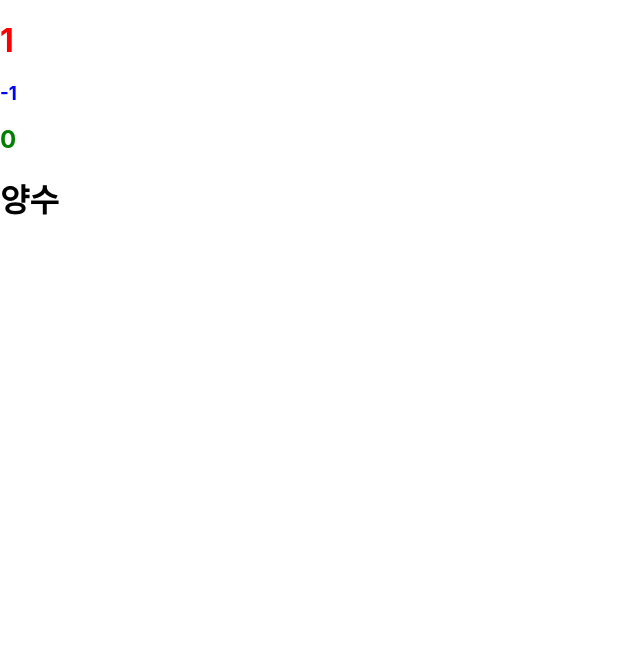
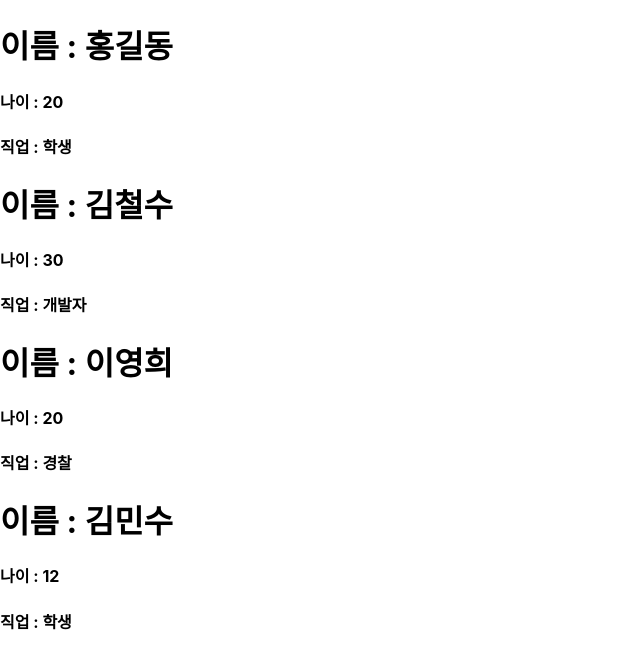
Before and after one commit to GODDONGHYUN/ReactWorkSpace, a React (Create React App) app in the folder basic/: page / in a window 1280 px wide. Shown: the top 668 px of the page, without its empty margins (0-640 px from the left). Built offline with nearby package versions, Linux system fonts and the light colour scheme.

Commit message:
2024-04-05 REACT(조건부 렌더링) 활용,  (리스트렌더링) 개념

```diff
--- a/basic/src/App.tsx
+++ b/basic/src/App.tsx
@@ -7,6 +7,7 @@
 import CurlyBraces from "./component/CurlyBraces";
 import SignUpContainer from "./component/component_manage/example/SignUpContainer";
 import ConditionalRendering from "./component/component_manage/ConditionalRendering";
+import ListRendering from "./component/component_manage/ListRendering";
 
 // JSX / TSX :
 // ? JSX (JavaScript XML) / TSX (TypeScript XML)
@@ -85,7 +86,8 @@
       {/* <SignUpContainer /> */}
       {/* <CurlyBraces /> */}
       {/* <Properties /> */}
-      <ConditionalRendering />
+      {/* <ConditionalRendering /> */}
+      <ListRendering />
     </>
   );
 }
--- a/basic/src/component/component_manage/ConditionalRendering.tsx
+++ b/basic/src/component/component_manage/ConditionalRendering.tsx
@@ -22,7 +22,25 @@
 
   // ? ex) 만약 number가 양수면 '양수'를 렌더링
   // * if (number > 0) return '양수';
-  return <h1>{number > 0 && "양수"}</h1>;
+  // ? 양수가 아니면 '양수가 아님'을 렌더링
+  // * if(number <= 0) return '양수가 아님';
+  // * if(!(number > 0)) return '양수가 아님';
+  return (
+    <h1>
+      {number > 0 && "양수"}
+      {number <= 0 && "양수가 아님"}
+      {/* {number > 0 || "양수가 아님"} */}
+    </h1>
+  );
+}
+
+function ThreeTermComponent({ number }: { number: number }) {
+  // 삼항 연산자(? :)를 이용한 조건부 렌더링
+  // JSX 내부에서(return 안) 상황(조건)에 따라서 서로 다른 렌더링을 하고 싶을 떄 사용
+
+  // ex) number가 양수면 '양수', 음수면 '음수' ,0이면 '영'
+
+  return <h1>{number > 0 ? "양수" : number < 0 ? "음수" : "영"}</h1>;
 }
 
 export default function ConditionalRendering() {
@@ -33,6 +51,9 @@
       <IfComponent number={0} />
       <AndComponent number={1} />
       <AndComponent number={0} />
+      <ThreeTermComponent number={-1} />
+      <ThreeTermComponent number={0} />
+      <ThreeTermComponent number={1} />
     </>
   );
 }
--- /dev/null
+++ b/basic/src/component/component_manage/ListRendering.tsx
@@ -0,0 +1,32 @@
+import React from "react";
+
+// 리스트 렌더링 :
+// * JSX 내부에서 반복적으로 렌더링하는 요소에 대해 반복 처리
+// * JSX 안에서는 for 혹은 while과 같은 반복문을 사용할 수 없음
+// * 리스트의 각종 메서드를 활용
+
+interface Human {
+  name: string;
+  age: number;
+  job: string;
+}
+
+function ListItem({ name, age, job }: Human) {
+  return (
+    <div>
+      <h1>이름 : {name}</h1>
+      <h4>나이 : {age}</h4>
+      <h4>직업 : {job}</h4>
+    </div>
+  );
+}
+export default function ListRendering() {
+  return (
+    <>
+      <ListItem name="홍길동" age={20} job="학생" />
+      <ListItem name="김철수" age={30} job="개발자" />
+      <ListItem name="이영희" age={20} job="경찰" />
+      <ListItem name="김민수" age={12} job="학생" />
+    </>
+  );
+}
--- a/basic/src/component/component_manage/example/InputBox.tsx
+++ b/basic/src/component/component_manage/example/InputBox.tsx
@@ -12,7 +12,7 @@
       <div className="input-label label">{label}</div>
       <div className="input-content-box">
         <input className="input" type={type} placeholder={placeholder} />
-        <div className="input-disable-button">{button}</div>
+        {button && <div className="input-disable-button">{button}</div>}
       </div>
       <div className="input-message"></div>
     </div>
```
Also changed, not shown: basic/src/component/component_manage/example/SignUpContainer.tsx (+17 -0 lines).
